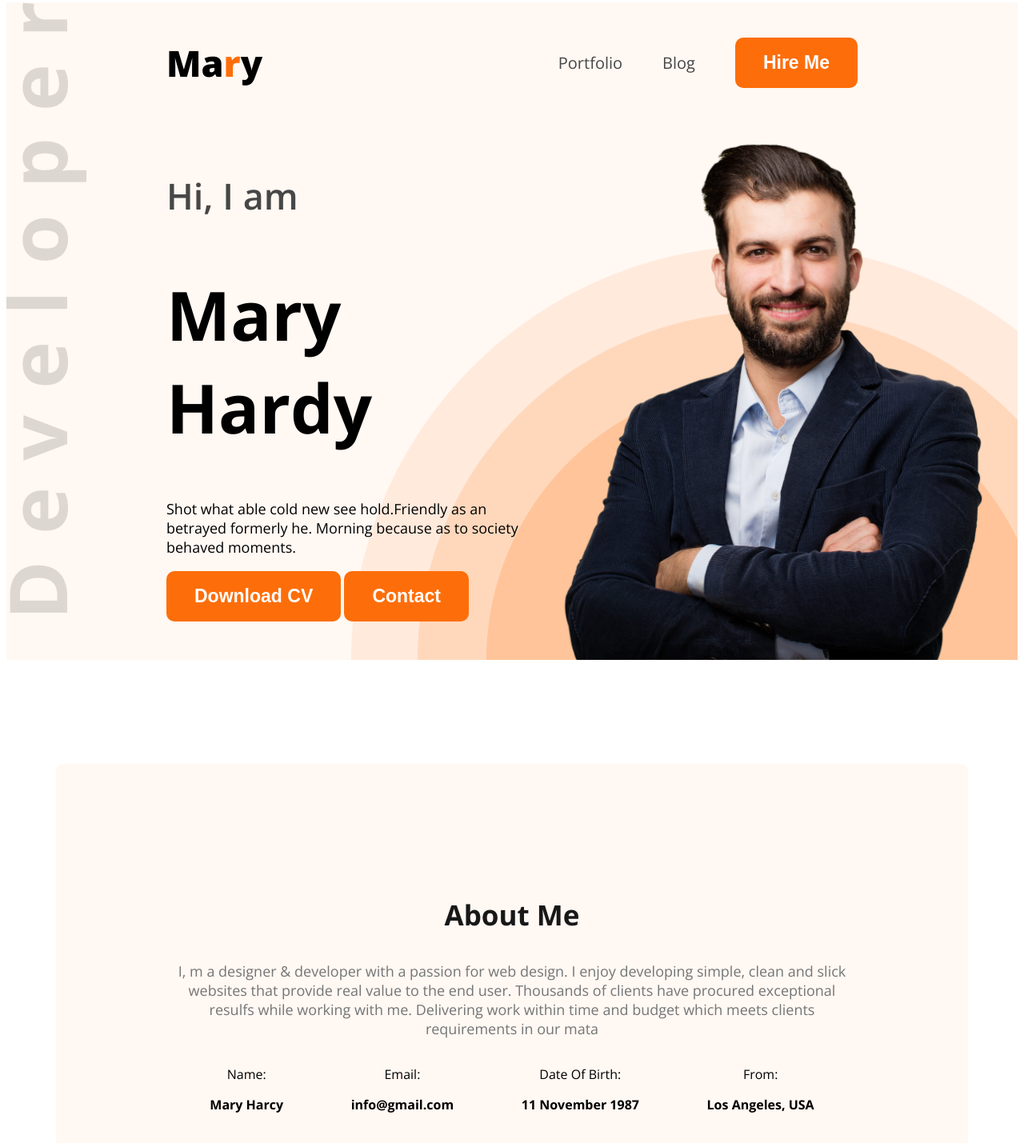
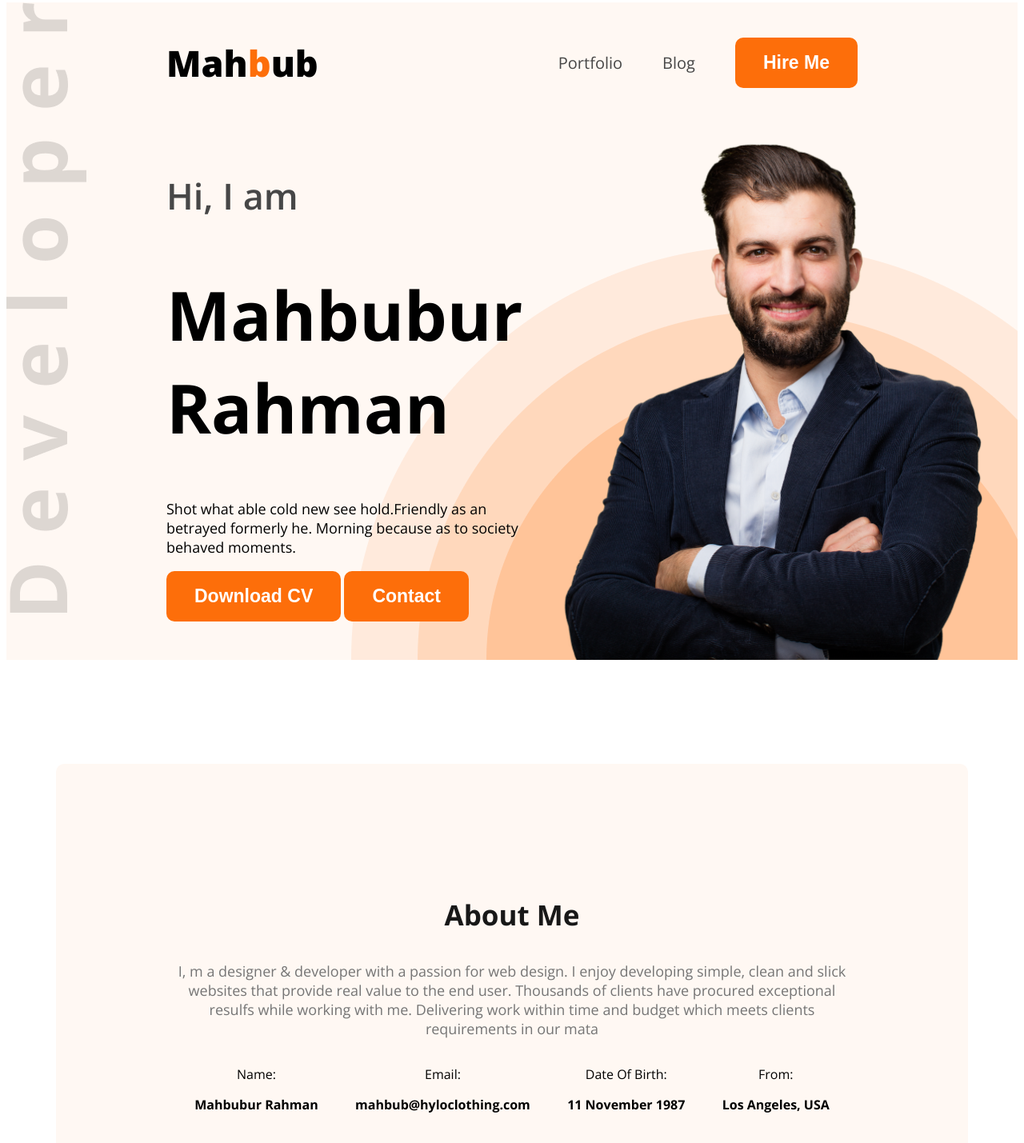
Before and after one commit to MohammadMahbub/developer-portfolio, a plain HTML site: page index.html in a window 1280 px wide. Shown: the part 5-1434 px from the top of the page at 80% size. Drawn offline with nearby package versions, Linux system fonts and the light colour scheme.

Commit message:
name & address changed

```diff
--- a/index.html
+++ b/index.html
@@ -15,7 +15,7 @@
 <body class="open-sans-normal">
     <header class="header secondary-bg">
         <nav>
-            <h3 class="nav-title">Ma<span class="text-primery">r</span>y</h3>
+            <h3 class="nav-title">Mah<span class="text-primery">b</span>ub</h3>
             <ul>
                 <li><a class="dark-2" href="">Portfolio</a></li>
                 <li><a class="dark-2" href="">Blog</a></li>
@@ -26,7 +26,7 @@
         <div class="banner">
             <div class="banner-content">
                 <h4 class="banner-gretings dark-2">Hi, I am</h4>
-                <h1 class="benner-title">Mary Hardy</h1>
+                <h1 class="benner-title">Mahbubur Rahman</h1>
                 <p class="banner-description">
                     Shot what able cold new see hold.Friendly as an betrayed formerly he. Morning because as to society
                     behaved moments.
@@ -52,11 +52,11 @@
                 <!-- .about-item*4>p.item-title+item-description -->
                 <div class="about-item">
                     <p class="item-title">Name:</p>
-                    <div class="item-description">Mary Harcy</div>
+                    <div class="item-description">Mahbubur Rahman</div>
                 </div>
                 <div class="about-item">
                     <p class="item-title">Email:</p>
-                    <div class="item-description">info@gmail.com</div>
+                    <div class="item-description">mahbub@hyloclothing.com</div>
                 </div>
                 <div class="about-item">
                     <p class="item-title">Date Of Birth:</p>
```
